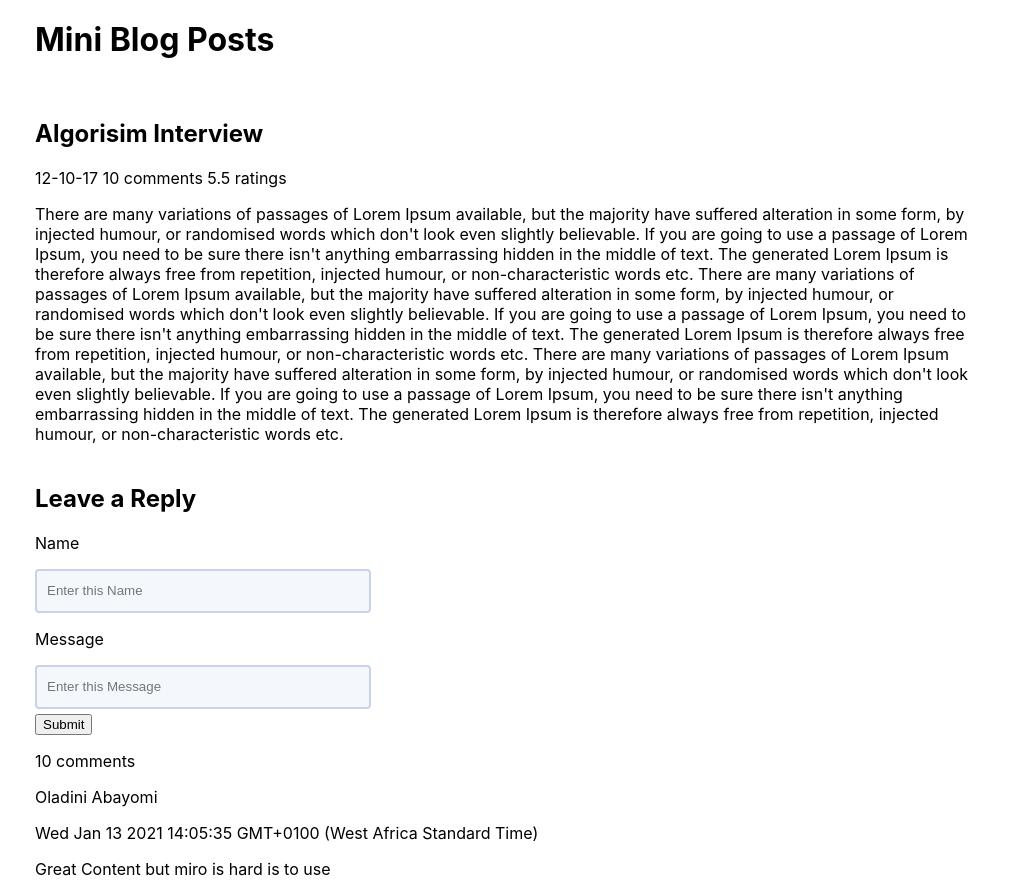
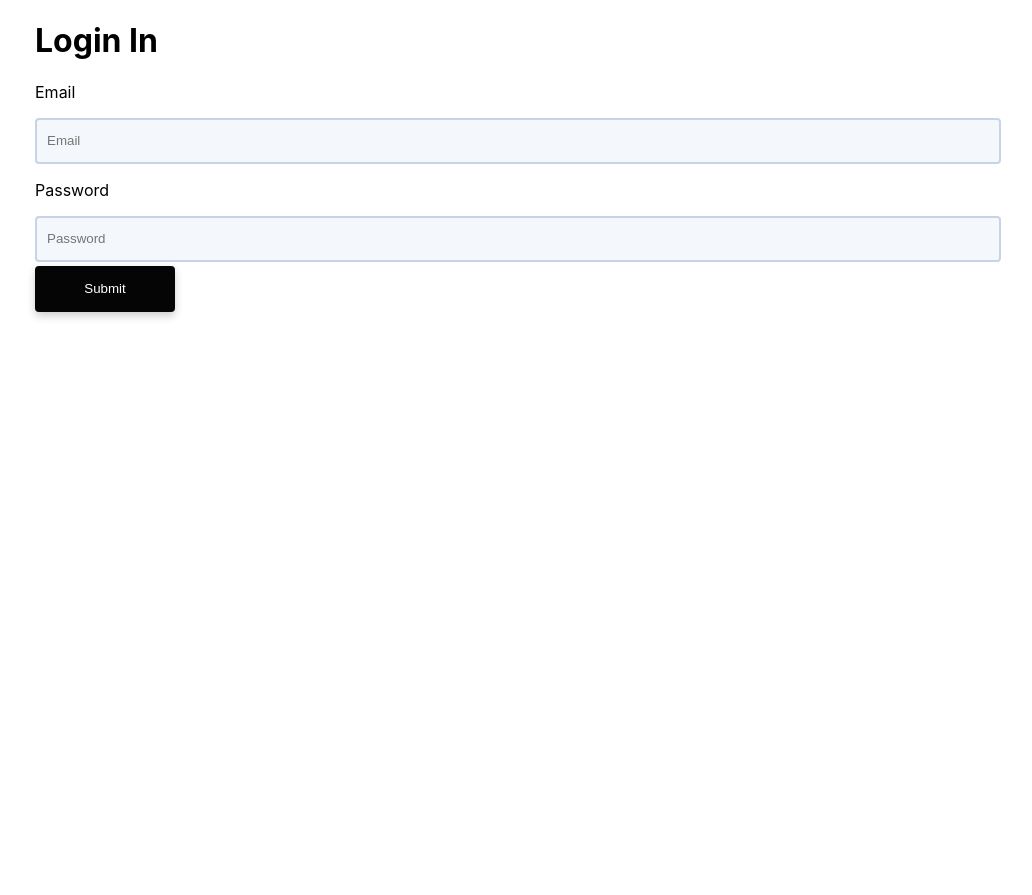
Before and after one commit to iamAbayomi/blog-front-end, a React (Create React App) app in the folder blog-frontend/: page / in a window 1280 px wide. Shown: the whole page, without its empty margins (130-1162 px from the left). After the commit the page ends 800 px from the top, so only its background shows below. Built offline with nearby package versions, Linux system fonts and the light colour scheme.

Commit message:
Finish all the design

```diff
--- a/blog-frontend/src/App.css
+++ b/blog-frontend/src/App.css
@@ -20,7 +20,7 @@
 }
 
 .input-field{
-  width: 320px;
+  width: 100%;
   height: 38px;
   display: block;
   background-color: #F4F8FC;
@@ -32,8 +32,42 @@
   border-style: solid;
 }
 
+.message-field{
+  width: 100%;
+  height: 120px;
+  background-color: #F4F8FC;
+  padding: 10px 10px 10px 10px;
+  margin-top: 8px;
+  margin-bottom: 18px ;
+  /* background-color: #F4F8FC; */
+}
 
 
+.blue-button{
+  width: 140px;
+  height: 46px;
+  margin: 0px 0px 30px 0px;
+  background-color:#050505;
+  color: white;
+  border-color:#050505;
+  border-radius: 4px;
+  border-style: solid;
+  /* Add shadows to create the "card" effect */
+  box-shadow: 0 4px 8px 0 rgba(0,0,0,0.2);
+  transition: 0.3s;
+}
+
+.comments-name{
+  font-weight: 500;
+}
+.comments-message{
+  margin: 10px 0px 30px 0px;
+}
+
+.info-label{
+  font-size: 14px;
+  opacity: 0.4;
+}
 
 
 /* Small Breakpoint */
@@ -49,4 +83,20 @@
   .App {
     max-width: 950px;
   }
+  .input-field{
+    width:100%;
+    height: 40px;
+    /* max-width: 500px;
+    display: block; */
+  }
+  .message-field{
+    width: 100%;
+    height: 120px;
+    background-color: #F4F8FC;
+    padding: 10px 10px 10px 10px;
+    margin-top: 8px;
+    margin-bottom: 18px ;
+    /* background-color: #F4F8FC; */
 }
+
+}
--- a/blog-frontend/src/Blog.js
+++ b/blog-frontend/src/Blog.js
@@ -30,24 +30,24 @@ function App() {
           </p>
         </div>
         <div className="comments-box">
-            <h2>Leave a Reply</h2>
+            <h4>Leave a Reply</h4>
             <div className="Name">
                 <p>Name</p>
                 <input className="input-field" placeholder="Enter this Name"/>
             </div>
             <div className="Message">
                 <p>Message</p>
-                <input className="input-field" placeholder="Enter this Message"/>
+                <textarea className="input-field message-field" placeholder="Enter this Message"/>
             </div>
-            <button type="button"> Submit </button>
+            <button className="blue-button"> Submit </button>
         </div>
 
         <p> 10 comments</p>
 
         <div>
-            <p>Oladini Abayomi</p>
-            <p>Wed Jan 13 2021 14:05:35 GMT+0100 (West Africa Standard Time)</p>
-            <p> Great Content but miro is hard is to use</p>
+            <p className="comments-name">Oladini Abayomi</p>
+            <p className="comments-date info-label" >Wed Jan 13 2021 14:05:35 GMT+0100 (West Africa Standard Time)</p>
+            <p className="comments-message" > Great Content but miro is hard is to use</p>
         </div>
 
     </div>
--- /dev/null
+++ b/blog-frontend/src/CreateAccount.js
@@ -0,0 +1,20 @@
+import './App.css';
+
+function App(){
+    return(
+        <div className="App">
+            <h1>Sign In</h1>
+            <div className="Name">
+                <p>Email</p>
+                <input className="input-field" placeholder="Email"/>
+            </div>
+            <div className="Message">
+                <p>Password</p>
+                <input className="input-field" placeholder="Password"/>
+            </div>
+            <button className="blue-button"> Submit </button>
+        </div>
+    )
+}
+
+export default App
--- /dev/null
+++ b/blog-frontend/src/Login.js
@@ -0,0 +1,20 @@
+import './App.css';
+
+function App(){
+    return(
+        <div className="App">
+            <h1>Login In</h1>
+            <div className="Name">
+                <p>Email</p>
+                <input className="input-field" placeholder="Email"/>
+            </div>
+            <div className="Message">
+                <p>Password</p>
+                <input className="input-field" placeholder="Password"/>
+            </div>
+            <button className="blue-button"> Submit </button>
+        </div>
+    )
+}
+
+export default App
--- a/blog-frontend/src/index.js
+++ b/blog-frontend/src/index.js
@@ -1,14 +1,16 @@
 import React from 'react';
 import ReactDOM from 'react-dom';
 import './index.css';
-// import App from './App';
+//import App from './App';
+// import App from './CreateAccount';
+import App from './Login';
 // import Post from './Post'
-import Blog from './Blog'
+// import Blog from './Blog'
 
 
 ReactDOM.render(
-    //  <App />,
+    <App />,
     // <Post />,
-      <Blog />,
+    //  <Blog />,
   document.getElementById('root')
 );
```
Also changed, not shown: blog-frontend/src/Post.js (+10 -6 lines).
